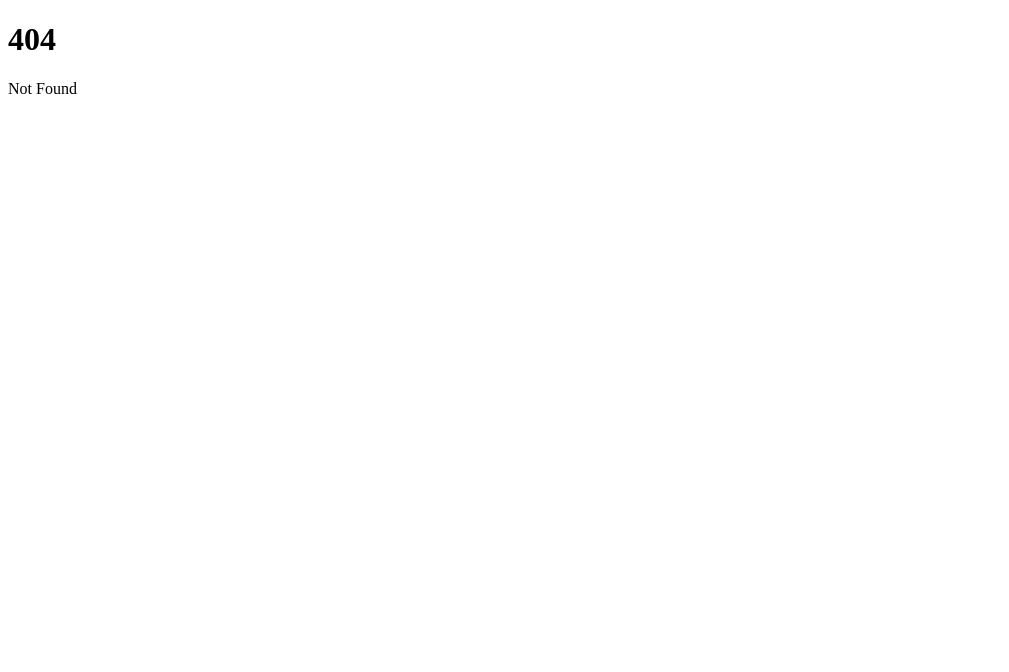
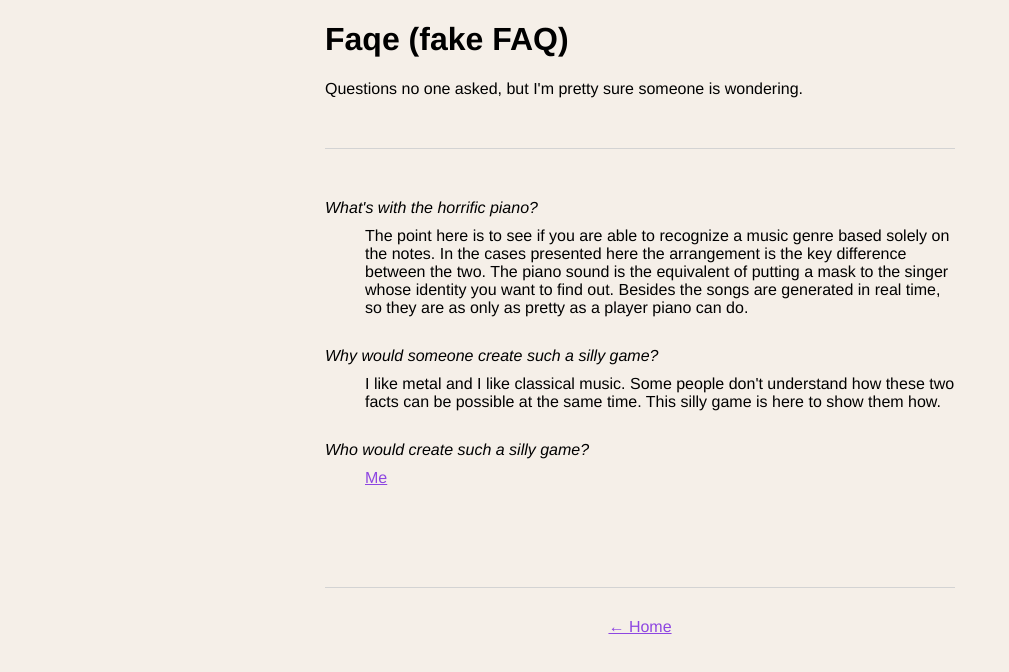
Before and after one commit to regisfrias/metal-or-medal, a SvelteKit app: page /faqe in a window 1280 px wide. Before the commit this address had no page. Shown: the top 672 px of the page, without its empty margins (0-1009 px from the left). Built offline with nearby package versions, Linux system fonts and the light colour scheme.

Commit message:
Add Faqe page.

```diff
--- a/src/app.css
+++ b/src/app.css
@@ -14,6 +14,10 @@ body {
   padding-bottom: 100px;
 }
 
+a {
+  color: rgb(142, 70, 225);
+}
+
 .wrapper {
   max-width: var(--max-width);
   margin: 0 var(--padding);
--- a/src/routes/+page.svelte
+++ b/src/routes/+page.svelte
@@ -10,6 +10,7 @@
 <header>
   <h1>Metal or Medal</h1>
   <p>Is it metal? Is it not? Decide if the sheet below represents a piano reduction of a western classical music pantheon medal-winning masterpiece or a transcription from hell.</p>
+  <p>Wondering what this is? Read the <a href="/faqe">Faqe</a>.</p>
 </header>
 
 <Sheet />
--- /dev/null
+++ b/src/routes/faqe/+page.svelte
@@ -0,0 +1,47 @@
+<script lang="ts">
+  import '../../app.css';
+</script>
+
+<svelte:head>
+	<title>Metal or Medal :: Faqe</title>
+</svelte:head>
+
+<h1>Faqe (fake FAQ)</h1>
+
+<p>Questions no one asked, but I'm pretty sure someone is wondering.</p>
+
+<dl>
+  <dt><dfn>What's with the horrific piano?</dfn></dt>
+  <dd>The point here is to see if you are able to recognize a music genre based solely on the notes. In the cases presented here the arrangement is the key difference between the two. The piano sound is the equivalent of putting a mask to the singer whose identity you want to find out. Besides the songs are generated in real time, so they are as only as pretty as a player piano can do.</dd>
+
+  <dt><dfn>Why would someone create such a silly game?</dfn></dt>
+  <dd>I like metal and I like classical music. Some people don't understand how these two facts can be possible at the same time. This silly game is here to show them how.</dd>
+
+  <dt><dfn>Who would create such a silly game?</dfn></dt>
+  <dd><a href="https://regisfrias.com">Me</a></dd>
+</dl>
+
+<footer>
+  <a href="/">← Home</a>
+</footer>
+
+<style>
+  dl {
+    border-top: 1px solid lightgray;
+    margin-top: 50px;
+    padding-top: 20px;
+  }
+  dt {
+    padding-top: 30px;
+  }
+  dd {
+    margin-top: 10px;
+  }
+
+  footer {
+    border-top: 1px solid lightgray;
+    margin-top: 100px;
+    padding-top: 30px;
+    text-align: center;
+  }
+</style>
```
